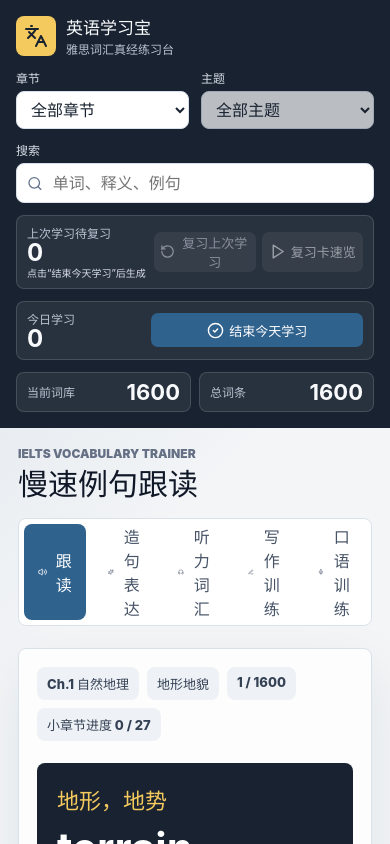
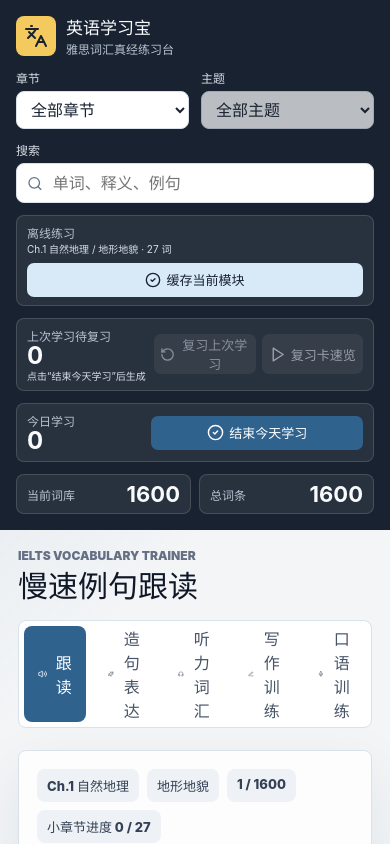
Before and after one commit to johnirving6666sgp/english-bao, a React (Vite) app: page / in a window 390 px wide. Shown: the top 844 px of the page. Built offline with nearby package versions, Linux system fonts and the light colour scheme.

Commit message:
Add offline caching for vocabulary practice

```diff
--- a/index.html
+++ b/index.html
@@ -3,6 +3,8 @@
   <head>
     <meta charset="UTF-8" />
     <meta name="viewport" content="width=device-width, initial-scale=1.0" />
+    <meta name="theme-color" content="#182230" />
+    <link rel="manifest" href="/manifest.webmanifest" />
     <title>英语学习宝</title>
   </head>
   <body>
--- a/src/main.jsx
+++ b/src/main.jsx
@@ -30,6 +30,7 @@ import './styles.css';
 
 const SpeechRecognition = window.SpeechRecognition || window.webkitSpeechRecognition || null;
 const SpeechSynthesis = window.speechSynthesis || null;
+const supportsOfflineCache = 'serviceWorker' in navigator && 'caches' in window;
 const isAppleMobileBrowser =
   /iPad|iPhone|iPod/.test(navigator.userAgent) ||
   (navigator.platform === 'MacIntel' && navigator.maxTouchPoints > 1);
@@ -69,6 +70,14 @@ const estimateContinuousAudioMs = (text) => {
 };
 
 const sectionPackageKey = (chapterId, sectionTitle) => `${chapterId}::${sectionTitle}`;
+
+if ('serviceWorker' in navigator) {
+  window.addEventListener('load', () => {
+    navigator.serviceWorker.register('/sw.js').catch(() => {
+      // Offline support is an enhancement; the app should still work if registration is blocked.
+    });
+  });
+}
 
 const flattenEntries = (chapters) =>
   chapters.flatMap((chapter) =>
@@ -507,6 +516,8 @@ function App() {
   const [listening, setListening] = useState(false);
   const [voices, setVoices] = useState([]);
   const [selectedVoiceName, setSelectedVoiceName] = useState(loadVoiceName);
+  const [offlineStatus, setOfflineStatus] = useState('');
+  const [offlineCaching, setOfflineCaching] = useState(false);
   const [scores, setScores] = useState({});
   const [sectionResult, setSectionResult] = useState(null);
   const [dailyStudy, setDailyStudy] = useState(loadDailyStudy);
@@ -640,6 +651,27 @@ function App() {
   const sectionDone = Object.keys(sectionRecords).length;
   const expressionScore = scoreExpression(englishExpression, current.term);
   const currentRepeatPackage = repeatPackageManifest[sectionPackageKey(current.chapterId, current.sectionTitle)];
+  const offlineAudioUrls = useMemo(() => {
+    if (mode === 'listening') {
+      return [
+        ...filteredListeningEntries.map((entry) => listeningAudioManifest.words[entry.id]),
+        ...filteredListeningEntries.map((entry) => listeningAudioManifest.examples[entry.id])
+      ].filter(Boolean);
+    }
+
+    if (mode === 'repeat') {
+      return [
+        currentRepeatPackage?.url,
+        ...sectionEntries.map((entry) => exampleAudioManifest[entry.example])
+      ].filter(Boolean);
+    }
+
+    return [];
+  }, [currentRepeatPackage?.url, filteredListeningEntries, mode, sectionEntries]);
+  const offlineScopeLabel =
+    mode === 'listening'
+      ? `${listeningScene === 'all' ? '全部听力词汇' : listeningScene} · ${filteredListeningEntries.length} 词`
+      : `${current.chapterTitle} / ${current.sectionTitle} · ${sectionEntries.length} 词`;
 
   useEffect(() => {
     setIndex((value) => Math.min(value, Math.max(filteredEntries.length - 1, 0)));
@@ -764,6 +796,53 @@ function App() {
   function saveCurrentProgress() {
     saveProgress(makeCurrentProgress());
   }
+
+  const cacheForOffline = async () => {
+    if (!supportsOfflineCache || !offlineAudioUrls.length || offlineCaching) return;
+    setOfflineCaching(true);
+    const uniqueUrls = [...new Set(offlineAudioUrls)];
+    let cachedCount = 0;
+    const failed = [];
+
+    try {
+      setOfflineStatus('正在准备离线缓存。');
+      await navigator.serviceWorker?.ready?.catch(() => null);
+
+      const appCache = await caches.open('english-bao-app-v1');
+      const shellUrls = [
+        '/',
+        '/index.html',
+        '/manifest.webmanifest',
+        ...Array.from(document.querySelectorAll('script[src], link[href]'))
+          .map((node) => node.getAttribute('src') || node.getAttribute('href'))
+          .filter((url) => url && (url.startsWith('/') || url.startsWith(window.location.origin)))
+      ];
+      await Promise.allSettled([...new Set(shellUrls)].map((url) => appCache.add(url)));
+
+      const audioCache = await caches.open('english-bao-audio-v1');
+      for (const [position, url] of uniqueUrls.entries()) {
+        setOfflineStatus(`正在缓存 ${position + 1} / ${uniqueUrls.length}：${offlineScopeLabel}`);
+        try {
+          const response = await fetch(url, { cache: 'reload' });
+          if (!response.ok) throw new Error(`HTTP ${response.status}`);
+          await audioCache.put(url, response);
+          cachedCount += 1;
+        } catch {
+          failed.push(url);
+        }
+      }
+
+      setOfflineStatus(
+        failed.length
+          ? `已缓存 ${cachedCount} 条音频，${failed.length} 条失败；联网后可再点一次补齐。`
+          : `离线缓存完成：${offlineScopeLabel}。`
+      );
+    } catch {
+      setOfflineStatus('离线缓存失败。请确认浏览器允许站点存储，并保持联网后再试。');
+    } finally {
+      setOfflineCaching(false);
+    }
+  };
 
   function resetCardState() {
     stopSpeaking();
@@ -2641,6 +2720,25 @@ function App() {
               </div>
             </div>
 
+            {(mode === 'repeat' || mode === 'listening') && (
+              <section className="offline-box">
+                <div>
+                  <span>离线练习</span>
+                  <small>{supportsOfflineCache ? offlineScopeLabel : '当前浏览器不支持离线缓存'}</small>
+                </div>
+                <button
+                  type="button"
+                  className="offline-button"
+                  onClick={cacheForOffline}
+                  disabled={!supportsOfflineCache || offlineCaching || !offlineAudioUrls.length}
+                >
+                  <CheckCircle2 size={16} />
+                  {offlineCaching ? '缓存中' : '缓存当前模块'}
+                </button>
+                {offlineStatus && <p>{offlineStatus}</p>}
+              </section>
+            )}
+
             <section className="review-box">
               <div>
                 <span>{mode === 'listening' ? '听力待复习' : '上次学习待复习'}</span>
--- a/src/styles.css
+++ b/src/styles.css
@@ -83,6 +83,7 @@ button:disabled {
 .field label,
 .review-box span,
 .finish-box span,
+.offline-box span,
 .stats span,
 .card-meta span,
 .example span,
@@ -161,6 +162,7 @@ input:disabled {
 
 .review-box,
 .finish-box,
+.offline-box,
 .stats div {
   padding: 15px;
   border: 1px solid rgba(255, 255, 255, 0.14);
@@ -177,6 +179,11 @@ input:disabled {
 .finish-box {
   display: grid;
   gap: 12px;
+}
+
+.offline-box {
+  display: grid;
+  gap: 10px;
 }
 
 .review-button {
@@ -222,19 +229,42 @@ input:disabled {
   font-weight: 900;
 }
 
+.offline-button {
+  display: inline-flex;
+  align-items: center;
+  justify-content: center;
+  gap: 7px;
+  width: 100%;
+  min-height: 38px;
+  border: 0;
+  border-radius: 8px;
+  color: #182230;
+  background: #d8e9f8;
+  font-weight: 900;
+}
+
 .review-box span,
 .finish-box span,
+.offline-box span,
 .stats span {
   color: #b8c2d2;
   font-size: 12px;
 }
 
-.review-box small {
+.review-box small,
+.offline-box small {
   display: block;
   margin-top: 8px;
   color: #d8dee8;
   font-size: 12px;
   line-height: 1.45;
+}
+
+.offline-box p {
+  margin: 0;
+  color: #d8dee8;
+  font-size: 12px;
+  line-height: 1.4;
 }
 
 .review-box strong,
@@ -1343,6 +1373,7 @@ textarea[readonly] {
   .search-field,
   .review-box,
   .finish-box,
+  .offline-box,
   .stats {
     grid-column: 1 / -1;
   }
@@ -1362,10 +1393,23 @@ textarea[readonly] {
     padding: 9px 12px;
   }
 
-  .review-box small {
+  .offline-box {
+    grid-template-columns: minmax(0, 1fr) minmax(160px, 0.6fr);
+    align-items: center;
+    gap: 10px;
+    padding: 9px 12px;
+  }
+
+  .review-box small,
+  .offline-box small {
     margin-top: 2px;
     font-size: 10px;
     line-height: 1.25;
+  }
+
+  .offline-box p {
+    grid-column: 1 / -1;
+    font-size: 11px;
   }
 
   .review-box strong,
@@ -1381,7 +1425,8 @@ textarea[readonly] {
   }
 
   .review-button,
-  .finish-button {
+  .finish-button,
+  .offline-button {
     min-height: 34px;
     border-radius: 7px;
     font-size: 13px;
@@ -1511,6 +1556,7 @@ textarea[readonly] {
 
   .review-box,
   .finish-box,
+  .offline-box,
   .stats div {
     padding: 8px 10px;
   }
@@ -1527,7 +1573,14 @@ textarea[readonly] {
     grid-column: 1 / -1;
   }
 
-  .review-box small {
+  .offline-box {
+    grid-template-columns: 1fr;
+    gap: 7px;
+    grid-column: 1 / -1;
+  }
+
+  .review-box small,
+  .offline-box small {
     margin-top: 2px;
     font-size: 10px;
     line-height: 1.25;
@@ -1552,14 +1605,16 @@ textarea[readonly] {
   }
 
   .review-button,
-  .finish-button {
+  .finish-button,
+  .offline-button {
     min-height: 34px;
     gap: 5px;
     border-radius: 7px;
   }
 
   .review-button,
-  .finish-button {
+  .finish-button,
+  .offline-button {
     font-size: 13px;
   }
 
```
Also changed, not shown: public/sw.js (added, +102 -0 lines), public/manifest.webmanifest (added).
